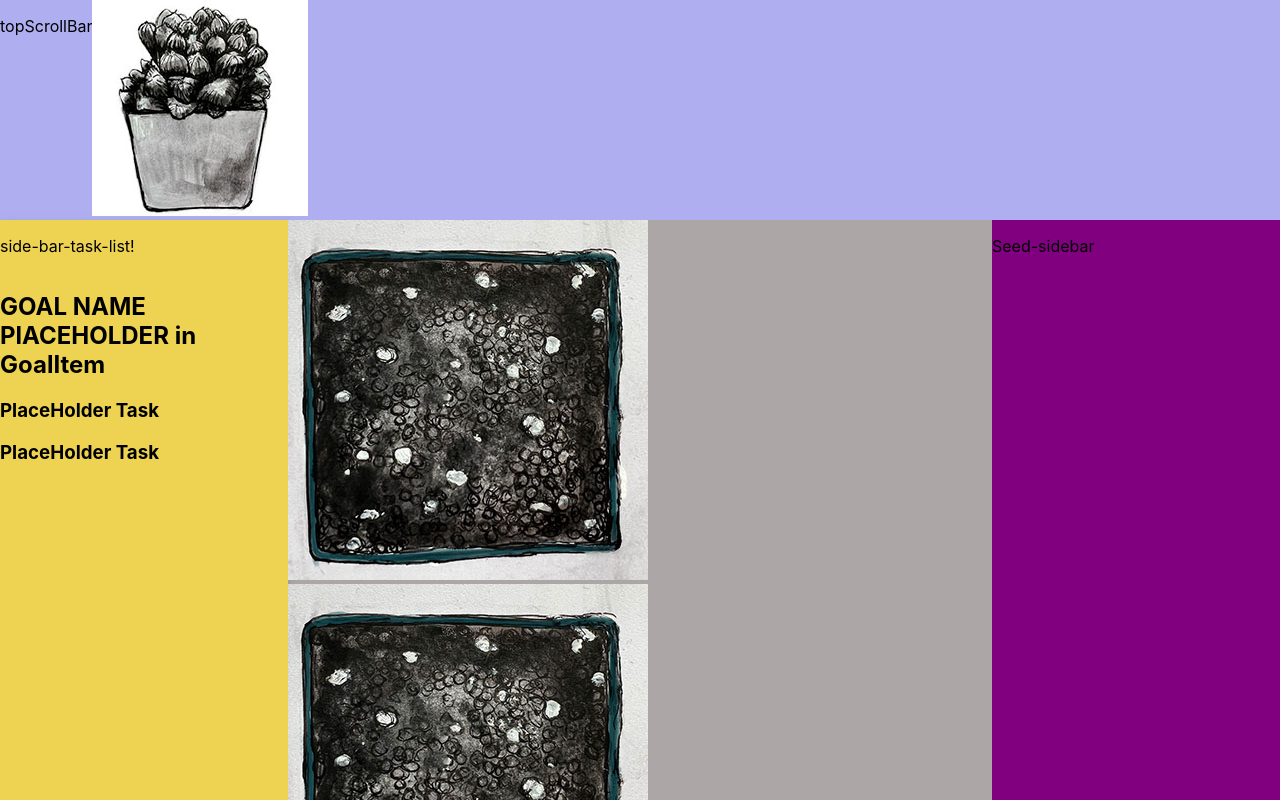
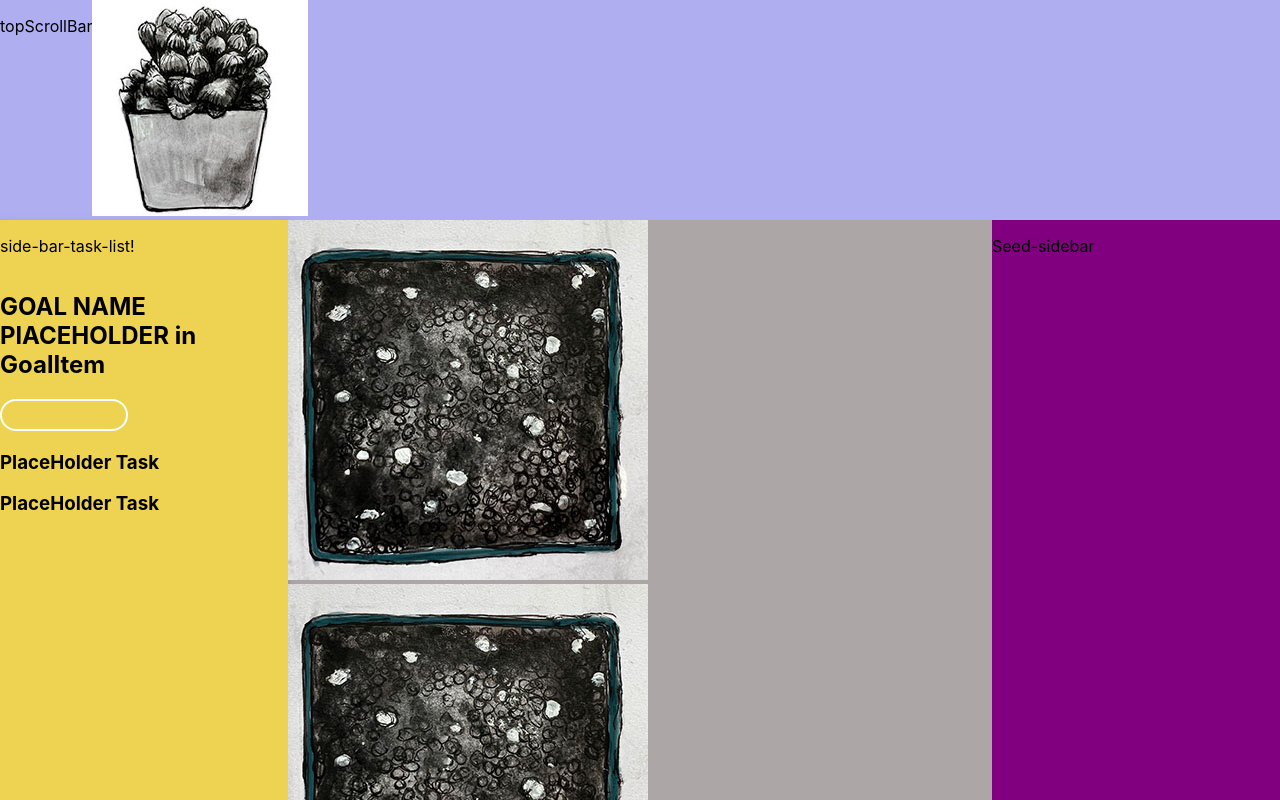
Before and after one commit to Eldritch7/Bloom, a React (Create React App) app in the folder bloom/: page / in a window 1280 px wide. Shown: the top 800 px of the page. Built offline with nearby package versions, Linux system fonts and the light colour scheme.

Commit message:
add classnames module and basic button component

```diff
--- a/bloom/package.json
+++ b/bloom/package.json
@@ -6,6 +6,7 @@
     "@testing-library/jest-dom": "^5.16.5",
     "@testing-library/react": "^13.4.0",
     "@testing-library/user-event": "^13.5.0",
+    "classnames": "^2.3.2",
     "react": "^18.2.0",
     "react-dom": "^18.2.0",
     "react-scripts": "5.0.1",
--- /dev/null
+++ b/bloom/src/components/Button.js
@@ -0,0 +1,24 @@
+import React from "react";
+
+import "./Button.scss";
+
+import classNames from "classnames";
+
+export default function Button(props) {
+  let onClick;
+
+  let buttonClass = classNames("button", {
+    "button--confirm": props.confirm,
+    "button--danger": props.danger,
+  });
+
+  return (
+    <button
+      className={buttonClass}
+      onClick={props.onClick}
+      disabled={props.disabled}
+    >
+      {props.children}
+    </button>
+  );
+}
--- /dev/null
+++ b/bloom/src/components/Button.scss
@@ -0,0 +1,63 @@
+@import "../styles/mixins.scss";
+@import "../styles/variables.scss";
+
+.button {
+  border-radius: 1rem;
+  border: 0;
+  font-size: 1.5rem;
+  height: 2rem;
+  line-height: 1.2rem;
+  margin-right: 1rem;
+  width: 8rem;
+  border-width: 2px;
+  border-style: solid;
+  border-color: $white;
+  color: $white;
+  background-color: transparent;
+}
+
+.button:hover {
+  @include button-active;
+
+  color: $black;
+  background-color: $white;
+  border: 2px solid transparent;
+}
+
+.button--danger {
+  color: $danger-color;
+  border-color: $danger-color;
+  background-color: transparent;
+}
+
+.button--confirm {
+  color: $confirm-color;
+  border-color: $confirm-color;
+  background-color: transparent;
+}
+
+.button--danger:hover {
+  color: $white;
+  background-color: $danger-color;
+}
+
+.button--confirm:hover {
+  color: $white;
+  background-color: $confirm-color;
+}
+
+.button:last-of-type {
+  margin-right: 0;
+}
+
+.button:focus {
+  outline: none;
+}
+
+.button:disabled {
+  border-style: solid;
+  border-color: $white;
+  color: $white;
+  background-color: transparent;
+  opacity: 0.7;
+}
--- a/bloom/src/components/GoalItem.js
+++ b/bloom/src/components/GoalItem.js
@@ -1,11 +1,14 @@
 import react, {useState} from 'react';
+import Button from './Button';
 import './GoalItem.scss';
+
 import TaskItem from './TaskItem';
 
 export default function GoalItem(props) {
   return (
     <div className="Goal Item">
 <h2 className = "Goal Name"> GOAL NAME PlACEHOLDER in GoalItem</h2>
+<Button />
 <TaskItem />
 <TaskItem />
 </div>
--- /dev/null
+++ b/bloom/src/styles/mixins.scss
@@ -0,0 +1,23 @@
+@mixin fade {
+  transition: opacity 0.2s ease-out;
+}
+
+@mixin button-active {
+  cursor: pointer;
+}
+
+@mixin button-inactive--opacity {
+  @include fade;
+  opacity: 0.7;
+}
+
+@mixin button-active--opacity {
+  @include button-active;
+  opacity: 1;
+}
+
+@mixin border-card($color) {
+  background-color: rgba($color, $inactive-opacity);
+  color: $color;
+  border: 2px solid $color;
+}
--- /dev/null
+++ b/bloom/src/styles/variables.scss
@@ -0,0 +1,17 @@
+$font-family: "Source Sans Pro", sans-serif;
+
+$active-opacity: 1;
+$inactive-opacity: 0.15;
+
+$white: #fff;
+$black: #000;
+
+$dark-background: #222f3e;
+
+$weeks-colors: #54a0ff, #48dbfb, #1dd1a1, #5f27cd;
+$booked-color: #54a0ff;
+$danger-color: #ee5253;
+$error-color: #ff9f43;
+$confirm-color: #10ac84;
+
+$spacing: 2rem;
```
Also changed, not shown: 1 other file (tests, documents, lock files or other folders).
